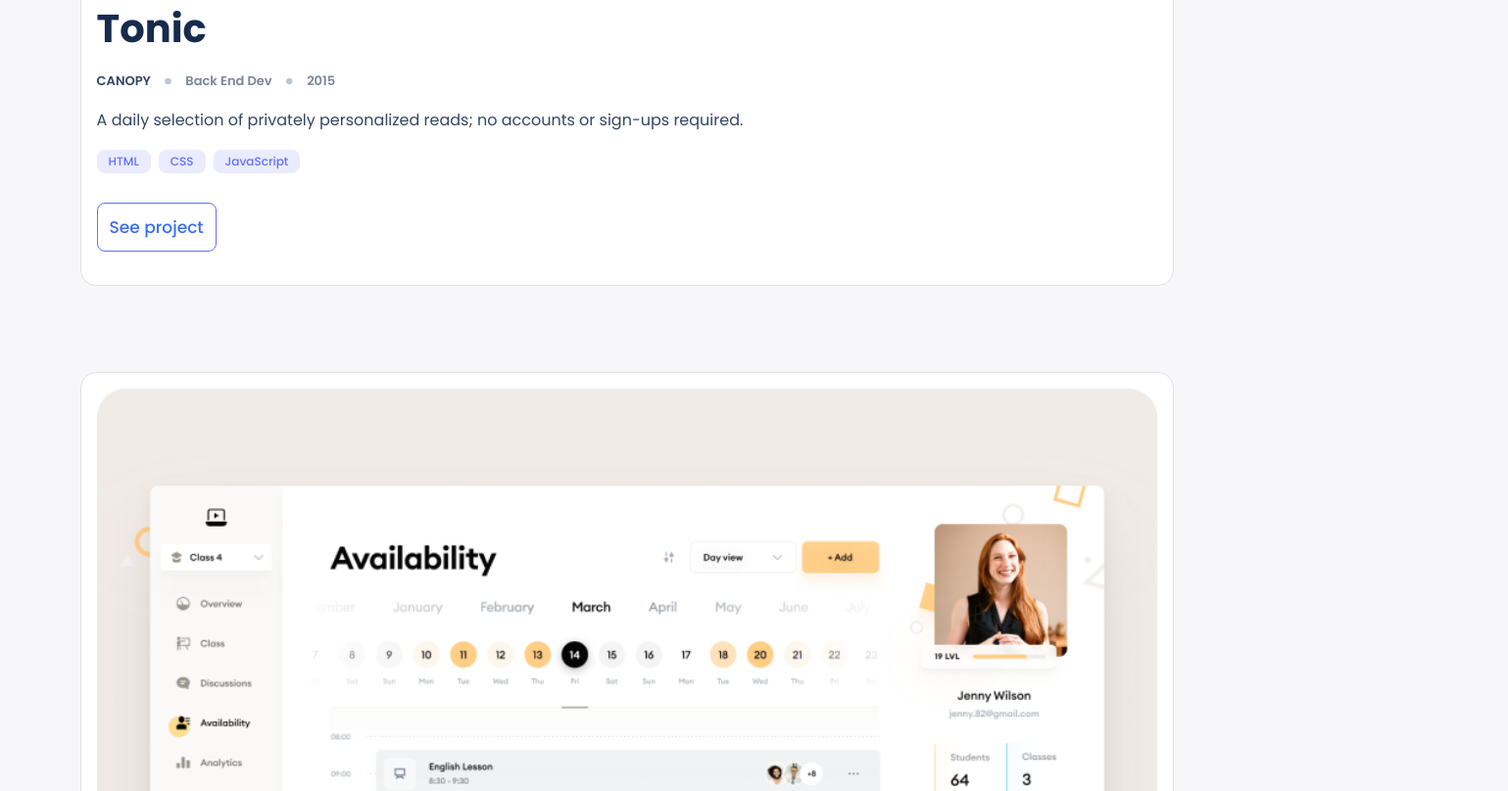
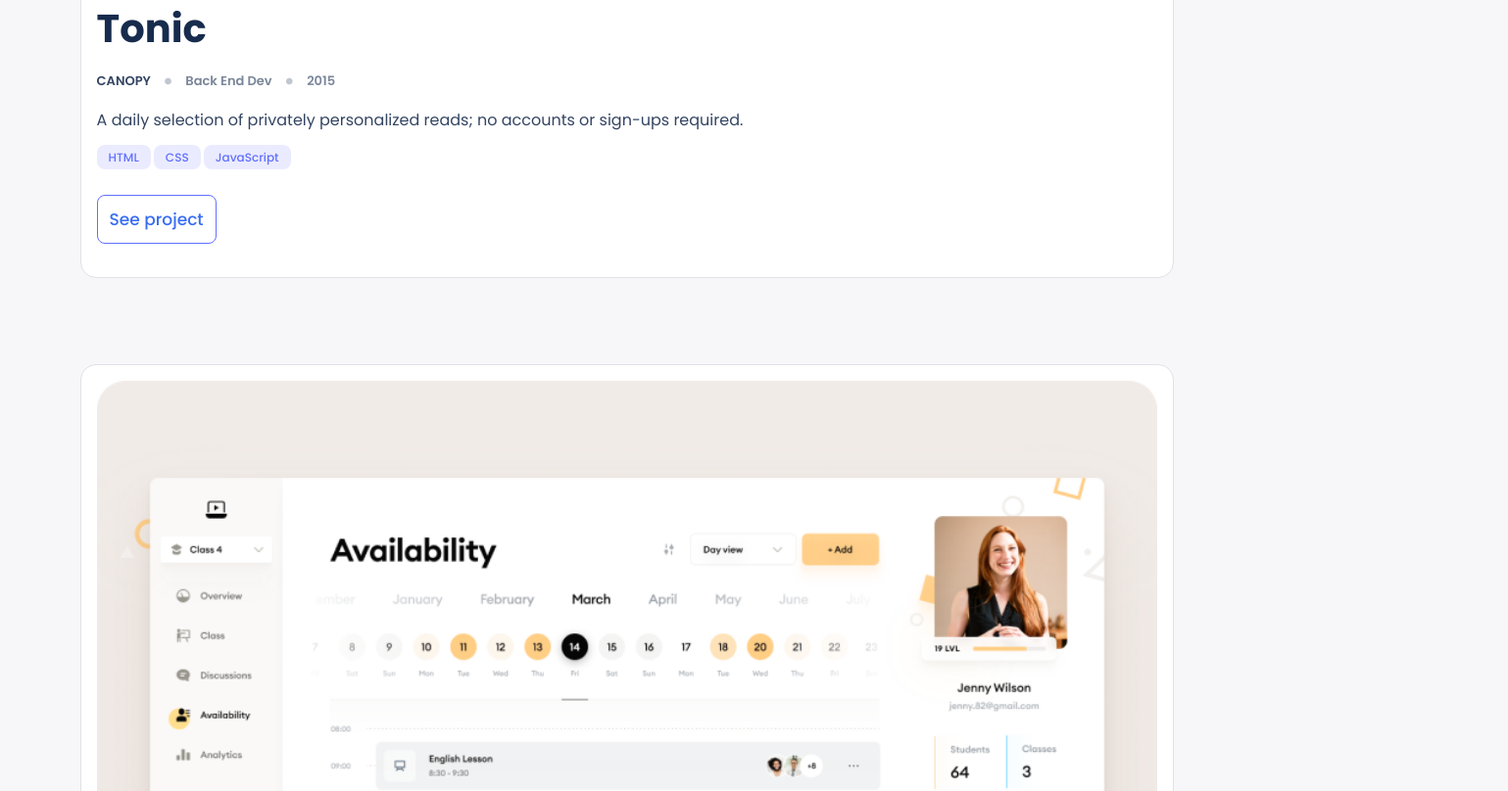
Before and after one commit to grauJavier/my-first-portfolio, a website: page index.html in a window 1280 px wide. Shown: the part 1376-2184 px from the top of the page at 98% size, 1539 px wide, since content can reach past the window. Drawn offline with Linux system fonts and the light colour scheme.

Commit message:
Update style.css
Change display flex for display inline to use float best practices

```diff
--- a/style.css
+++ b/style.css
@@ -187,8 +187,7 @@ body {
   .tag-list {
     list-style: none;
     padding: 0;
-    display: flex;
-    flex-direction: row;
+    width: 180vh;
     font-family: "Poppins", sans-serif;
     font-style: normal;
     font-weight: 500;
@@ -200,6 +199,7 @@ body {
   }
 
   .tag {
+    display: inline;
     background: #ebebff;
     border-radius: 8px;
     padding: 4px 12px;
```
